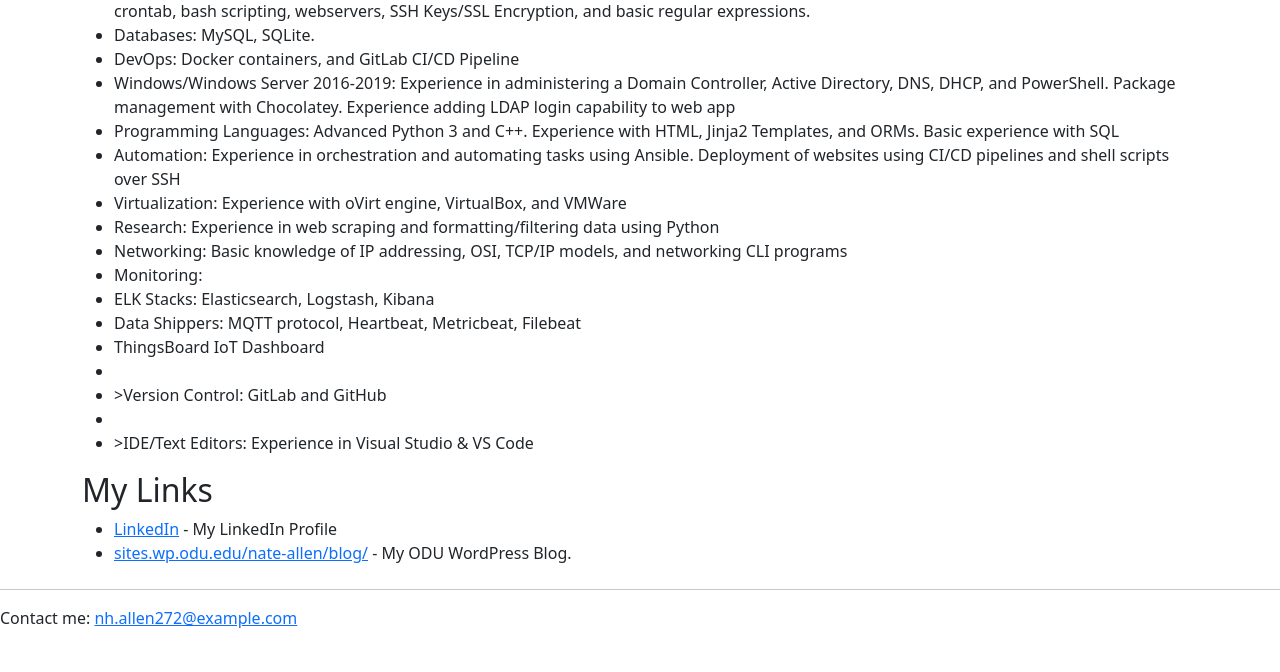
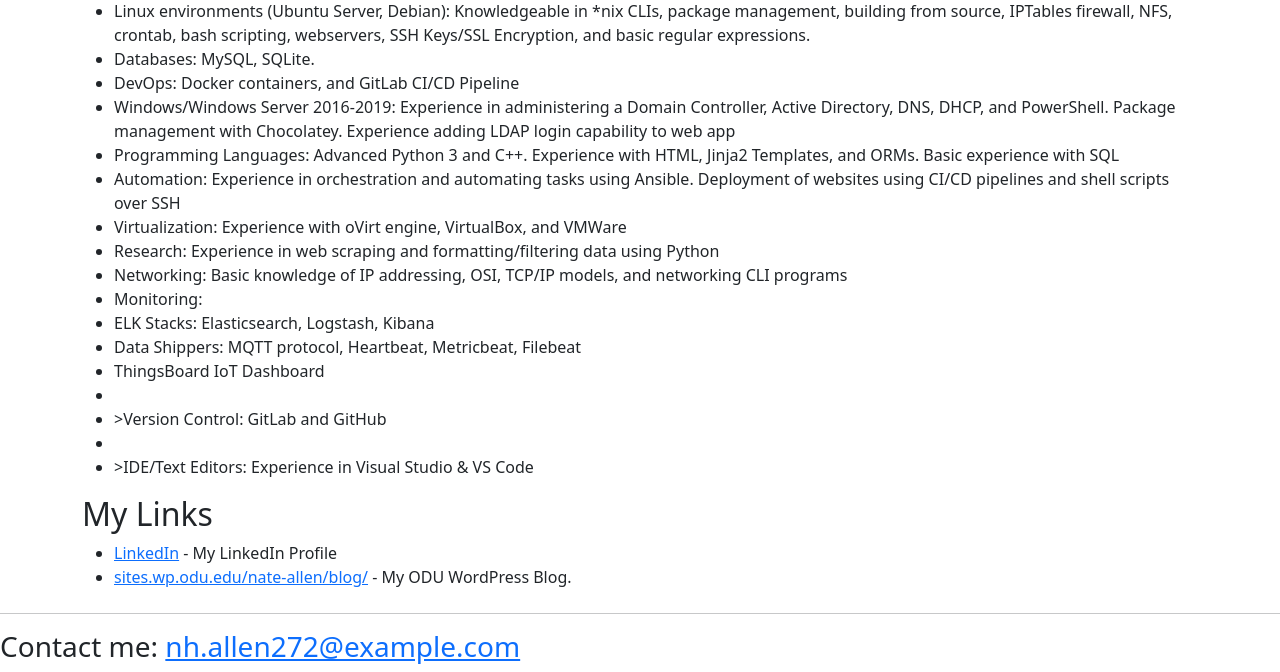
Before and after one commit to nhallen272/nhallen272.github.io, a plain HTML site: page index.html in a window 1280 px wide. Shown: the part 326-998 px from the top of the page. Before the commit the page ends 972 px from the top, so only its background shows below. Drawn offline with nearby package versions, Linux system fonts and the light colour scheme.

Commit message:
change footer

```diff
--- a/index.html
+++ b/index.html
@@ -6,7 +6,7 @@
   <title>Welcome to my IT461 Home Page</title>
   <link href="https://cdn.jsdelivr.net/npm/bootstrap@5.3.0/dist/css/bootstrap.min.css" rel="stylesheet" integrity="sha384-9ndCyUaIbzAi2FUVXJi0CjmCapSmO7SnpJef0486qhLnuZ2cdeRhO02iuK6FUUVM" crossorigin="anonymous">
 </head>
-
+<br>
 <body>
   <header>
     <nav class="navbar navbar-expand-lg navbar-dark bg-dark">
@@ -63,7 +63,7 @@
 
   <footer class="mt-4">
     <hr>
-    <p>Contact me: <a href="mailto:nh.allen272@example.com">nh.allen272@example.com</a></p>
+    <h3>Contact me: <a href="mailto:nh.allen272@example.com">nh.allen272@example.com</a></h3>
   </footer>
 
   <script src="https://cdn.jsdelivr.net/npm/bootstrap@5.3.0/dist/js/bootstrap.bundle.min.js" integrity="sha384-geWF76RCwLtnZ8qwWowPQNguL3RmwHVBC9FhGdlKrxdiJJigb/j/68SIy3Te4Bkz" crossorigin="anonymous"></script>
```
